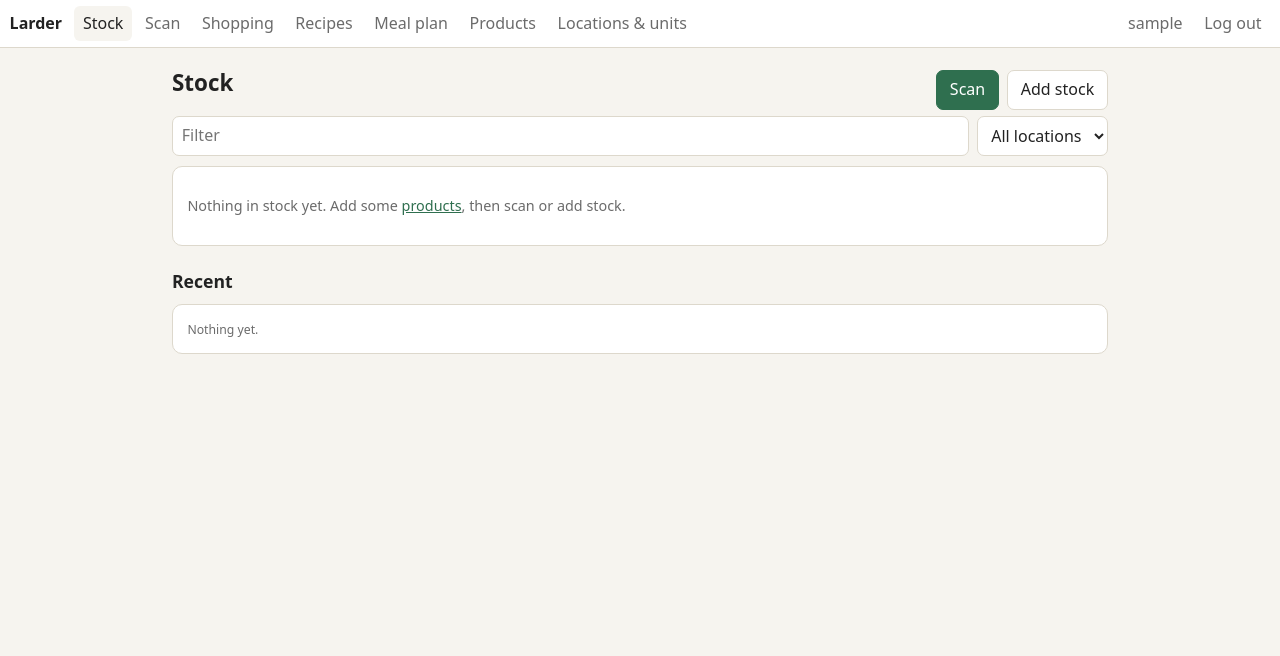
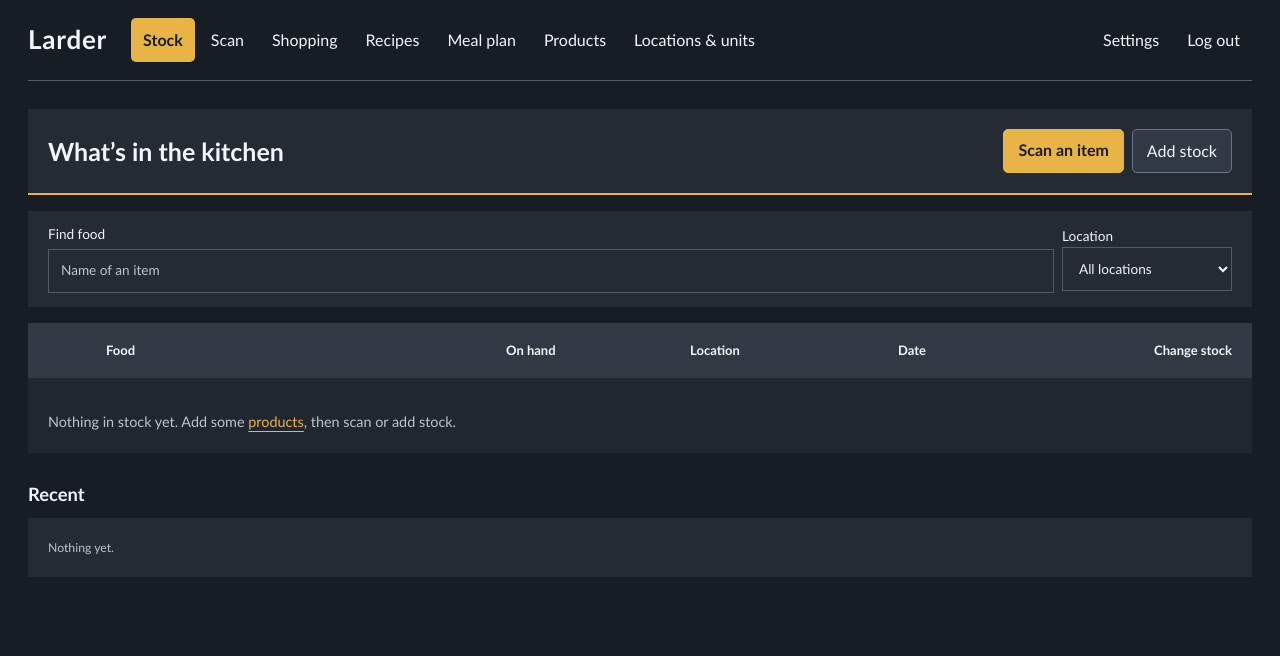
Before and after one commit to Jonesyj83/larder, a FastAPI app: page / in a window 1280 px wide. Shown: the top 656 px of the page. Run offline with FastAPI, Linux system fonts and the light colour scheme; the visitor is signed in with stand-in values (Sample User, id 1); data comes from the database, SQL or seed files in the repository; data that the repository does not hold is empty; some libraries are stand-ins or nearby versions.

Commit message:
give the kitchen screens a charcoal and amber theme

```diff
--- a/app/static/style.css
+++ b/app/static/style.css
@@ -1,30 +1,18 @@
 :root {
-  --bg: #f6f4ef;
-  --card: #ffffff;
-  --text: #222;
-  --muted: #6b6b6b;
-  --line: #ddd8cc;
-  --accent: #2f6f4f;
-  --accent-text: #fff;
-  --warn: #b26b00;
-  --bad: #b3261e;
-  --ok: #2f6f4f;
-  --input: #fff;
-}
-@media (prefers-color-scheme: dark) {
-  :root {
-    --bg: #161816;
-    --card: #20231f;
-    --text: #e6e6e0;
-    --muted: #9a9c94;
-    --line: #353a33;
-    --accent: #6fb38a;
-    --accent-text: #0f1a13;
-    --warn: #e0a040;
-    --bad: #ef7b6f;
-    --ok: #6fb38a;
-    --input: #181a17;
-  }
+  color-scheme: dark;
+  --bg: #171d25;
+  --card: #252b33;
+  --inventory: #202730;
+  --control: #303944;
+  --text: #f2f4f7;
+  --muted: #bac4d1;
+  --line: #505b6a;
+  --accent: #e9b447;
+  --accent-text: #171d25;
+  --warn: #ffc36b;
+  --bad: #ffaaa0;
+  --ok: #a9d8bc;
+  --input: #252b33;
 }
 
 * { box-sizing: border-box; }
@@ -32,7 +20,7 @@
 
 body {
   margin: 0;
-  font: 16px/1.45 system-ui, -apple-system, "Segoe UI", Roboto, sans-serif;
+  font: 16px/1.45 "Trebuchet MS", Arial, sans-serif;
   background: var(--bg);
   color: var(--text);
 }
@@ -42,39 +30,33 @@ a { color: var(--accent); }
 header.top {
   display: flex;
   align-items: center;
-  gap: .25rem;
-  padding: .4rem .6rem;
-  background: var(--card);
+  gap: 24px;
+  padding: 18px 0;
+  margin: 0 auto;
+  max-width: 1244px;
   border-bottom: 1px solid var(--line);
-  overflow-x: auto;
-  white-space: nowrap;
-  position: sticky;
-  top: 0;
-  z-index: 10;
+  flex-wrap: wrap;
 }
-header.top .brand { font-weight: 700; margin-right: .5rem; text-decoration: none; color: var(--text); }
-header.top a.nav {
-  text-decoration: none;
-  color: var(--muted);
-  padding: .35rem .55rem;
-  border-radius: 6px;
-}
-header.top a.nav.on { color: var(--text); background: var(--bg); }
-header.top .spacer { flex: 1; }
-
-main { max-width: 960px; margin: 0 auto; padding: 1rem .75rem 4rem; }
-h1 { font-size: 1.4rem; margin: .2rem 0 1rem; }
-h2 { font-size: 1.1rem; margin: 1.4rem 0 .6rem; }
-
-.card {
-  background: var(--card);
-  border: 1px solid var(--line);
-  border-radius: 10px;
-  padding: .9rem;
-  margin-bottom: .8rem;
-}
-
-.row { display: flex; gap: .5rem; align-items: center; flex-wrap: wrap; }
+header.top .brand { font-size: 26px; font-weight: 700; letter-spacing: .03em; text-decoration: none; color: var(--text); }
+header.top nav { display: flex; flex: 1; gap: 4px; flex-wrap: wrap; }
+header.top a.nav { text-decoration: none; color: var(--text); padding: 10px 12px; border-radius: 5px; min-height: 44px; }
+header.top a.nav:hover { background: var(--control); }
+header.top a.nav.on { color: var(--accent-text); background: var(--accent); font-weight: 700; }
+header.top .account { display: flex; gap: 4px; flex-wrap: wrap; }
+main { max-width: 1300px; margin: 0 auto; padding: 28px 28px 4rem; min-width: 0; }
+h1 { font-size: 25px; margin: 0; }
+h2 { font-size: 1.15rem; margin: 28px 0 10px; }
+.page-head { background: var(--card); padding: 20px; border-bottom: 2px solid var(--accent); margin-bottom: 16px; min-height: 86px; }
+.card { background: var(--card); border: 0; border-radius: 0; padding: 20px; margin-bottom: 16px; }
+.toolbar { background: var(--card); padding: 14px 20px; margin-bottom: 16px; }
+.toolbar label { color: var(--text); margin: 0; }
+.toolbar label.grow { display: grid; gap: 4px; }
+.notice { background: #393024; border: 1px solid #89724f; }
+.inventory { background: var(--inventory); padding: 0; }
+.inventory > p { padding: 20px; }
+.login { max-width: 420px; margin: 3rem auto; }
+.login .primary { width: 100%; margin-top: 12px; }
+.row { display: flex; gap: 8px; align-items: center; flex-wrap: wrap; }
 .row > .grow { flex: 1; min-width: 8rem; }
 .muted { color: var(--muted); font-size: .9em; }
 .small { font-size: .85em; }
@@ -88,12 +70,13 @@ label { display: block; font-size: .85rem; color: var(--muted); margin: .5rem 0
 label.inline { display: inline-flex; align-items: center; gap: .35rem; color: var(--text); font-size: 1rem; }
 
 input, select, textarea {
+  max-width: 100%;
   font: inherit;
   color: var(--text);
   background: var(--input);
   border: 1px solid var(--line);
-  border-radius: 7px;
-  padding: .45rem .55rem;
+  border-radius: 0;
+  padding: 8px 12px;
   width: 100%;
 }
 input[type=checkbox], input[type=radio] { width: auto; }
@@ -103,50 +86,51 @@ button, .btn {
   font: inherit;
   cursor: pointer;
   border: 1px solid var(--line);
-  background: var(--card);
+  background: var(--control);
   color: var(--text);
-  padding: .45rem .8rem;
-  border-radius: 7px;
+  padding: 8px 14px;
+  border-color: #697689;
+  border-radius: 5px;
   text-decoration: none;
   display: inline-block;
 }
-button.primary, .btn.primary { background: var(--accent); color: var(--accent-text); border-color: var(--accent); }
+button.primary, .btn.primary { font-weight: 700; background: var(--accent); color: var(--accent-text); border-color: var(--accent); }
 button.danger { color: var(--bad); }
-button.small { padding: .2rem .5rem; font-size: .85rem; }
+button.small { min-height: 44px; padding: 8px 12px; font-size: .85rem; }
 button:disabled { opacity: .5; cursor: default; }
 
 table { width: 100%; border-collapse: collapse; }
-th, td { text-align: left; padding: .45rem .35rem; border-bottom: 1px solid var(--line); vertical-align: middle; }
-th { font-size: .8rem; color: var(--muted); font-weight: 600; }
+th, td { text-align: left; padding: 14px 12px; border-bottom: 1px solid var(--line); vertical-align: middle; }
+th { font-size: .8rem; color: var(--muted); font-weight: 600; background: var(--control); }
 
-.grid2 { display: grid; grid-template-columns: 1fr 1fr; gap: 0 .75rem; }
-.grid3 { display: grid; grid-template-columns: 1fr 1fr 1fr; gap: 0 .75rem; }
+.grid2 { display: grid; grid-template-columns: 1fr 1fr; gap: 0 20px; }
+.grid3 { display: grid; grid-template-columns: 1fr 1fr 1fr; gap: 0 20px; }
 @media (max-width: 560px) {
   .grid2, .grid3 { grid-template-columns: 1fr; }
   .hide-small { display: none; }
 }
 
-.thumb { width: 42px; height: 42px; object-fit: cover; border-radius: 6px; background: var(--bg); display: block; }
+.thumb { flex-shrink: 0; width: 42px; height: 42px; object-fit: cover; border-radius: 6px; background: var(--bg); display: block; }
 .thumb.blank { border: 1px dashed var(--line); }
 
 .list-item {
   display: flex;
   gap: .7rem;
   align-items: center;
-  padding: .55rem 0;
+  padding: 18px 0;
   border-bottom: 1px solid var(--line);
 }
 .list-item:last-child { border-bottom: none; }
 .list-item .grow { flex: 1; min-width: 0; }
 
-.tabs { display: flex; gap: .3rem; margin-bottom: .8rem; }
+.tabs { display: flex; flex-wrap: wrap; gap: 8px; margin-bottom: .8rem; }
 .tabs button.on { background: var(--accent); color: var(--accent-text); border-color: var(--accent); }
 
 .pill {
   display: inline-block;
   font-size: .75rem;
   padding: .05rem .45rem;
-  border-radius: 99px;
+  border-radius: 3px;
   border: 1px solid var(--line);
   color: var(--muted);
 }
@@ -159,12 +143,12 @@ th { font-size: .8rem; color: var(--muted); font-weight: 600; }
   background: var(--text);
   color: var(--bg);
   padding: .6rem 1rem;
-  border-radius: 8px;
+  border-radius: 5px;
   max-width: 90vw;
   z-index: 50;
   box-shadow: 0 2px 10px rgba(0,0,0,.25);
 }
-.toast.bad { background: var(--bad); color: #fff; }
+.toast.bad { background: var(--bad); color: var(--accent-text); }
 
 .modal-bg {
   position: fixed; inset: 0;
@@ -174,13 +158,13 @@ th { font-size: .8rem; color: var(--muted); font-weight: 600; }
   overflow-y: auto;
   z-index: 40;
 }
-.modal { background: var(--card); border-radius: 10px; padding: 1rem; width: 100%; max-width: 560px; }
+.modal { background: var(--card); border-radius: 5px; padding: 1rem; width: 100%; max-width: 560px; }
 
 /* scanner */
 .scanner {
   position: relative;
   background: #000;
-  border-radius: 10px;
+  border-radius: 5px;
   overflow: hidden;
   aspect-ratio: 4 / 3;
   max-height: 50vh;
@@ -191,7 +175,7 @@ th { font-size: .8rem; color: var(--muted); font-weight: 600; }
 .scanner .aim {
   position: absolute; left: 12%; right: 12%; top: 35%; bottom: 35%;
   border: 2px solid rgba(255,255,255,.7);
-  border-radius: 8px;
+  border-radius: 5px;
   pointer-events: none;
 }
 .scanner .placeholder {
@@ -201,16 +185,78 @@ th { font-size: .8rem; color: var(--muted); font-weight: 600; }
 }
 
 .week { display: grid; grid-template-columns: repeat(7, minmax(0, 1fr)); gap: .4rem; }
-.week .day { background: var(--card); border: 1px solid var(--line); border-radius: 8px; padding: .4rem; min-height: 8rem; }
+.week .day { background: var(--card); border: 1px solid var(--line); border-radius: 0; padding: 12px; min-height: 10rem; }
 .week .day.today { border-color: var(--accent); }
 .week .slot { font-size: .8rem; margin-bottom: .35rem; }
 .week .slot b { display: block; font-size: .7rem; color: var(--muted); font-weight: 600; text-transform: uppercase; }
 .week .meal { background: var(--bg); border-radius: 5px; padding: .15rem .3rem; margin-top: .15rem; display: flex; gap: .2rem; align-items: center; }
-.week .meal span { flex: 1; overflow: hidden; text-overflow: ellipsis; }
-.week .meal button { padding: 0 .3rem; border: 0; background: none; color: var(--muted); }
+.week .meal span { flex: 1; overflow-wrap: anywhere; min-width: 0; }
+.week .meal button { padding: 4px 8px; border: 0; background: none; color: var(--muted); }
 @media (max-width: 800px) {
   .week { grid-template-columns: 1fr; }
   .week .day { min-height: 0; }
 }
 
 pre.suggestion { white-space: pre-wrap; font: inherit; margin: 0; }
+
+button, .btn, input:not([type=checkbox]):not([type=radio]), select { min-height: 44px; }
+button, a, input, select { touch-action: manipulation; }
+a { text-underline-offset: 4px; }
+button:hover:not(:disabled), .btn:hover { filter: brightness(1.1); }
+button:active:not(:disabled), .btn:active { transform: translateY(1px); }
+:focus-visible { outline: 3px solid var(--accent); outline-offset: 3px; }
+::selection { background: var(--accent); color: var(--accent-text); }
+input, textarea { caret-color: var(--accent); }
+input::placeholder, textarea::placeholder { color: var(--muted); opacity: 1; }
+input[type=checkbox], input[type=radio] { accent-color: var(--accent); flex-shrink: 0; }
+.row > *, .grid2 > *, .grid3 > * { min-width: 0; }
+.list-item .grow, td, pre, .suggestion { overflow-wrap: anywhere; }
+.card > :first-child { margin-top: 0; }
+.card .card { background: var(--inventory); border: 1px solid var(--line); padding: 14px; }
+.modal { border: 1px solid var(--line); padding: 24px; }
+.modal > b, .modal .grow > b { font-size: 1.15rem; }
+.modal-bg { background: rgba(0,0,0,.7); }
+.page-head .tabs { margin: 0; }
+.scanner { max-width: 720px; border: 1px solid var(--line); }
+.scanner .placeholder { color: var(--muted); }
+.week .day.today { border-top: 3px solid var(--accent); }
+.week .slot { margin-top: 16px; }
+.week .slot b { text-transform: none; font-size: .85rem; }
+.week .meal { padding: 8px; border-radius: 0; align-items: flex-start; }
+.week .meal a { color: var(--text); }
+.stock-head, .stock-item { display: grid; grid-template-columns: 42px minmax(160px,1.6fr) .7fr .8fr 1fr auto; gap: 16px; align-items: center; padding: 18px 20px; }
+.stock-head { background: var(--control); font-size: 13px; font-weight: 700; }
+.stock-item > * { min-width: 0; overflow-wrap: anywhere; }
+.stock-item { border-bottom: 1px solid var(--line); }
+.stock-item .stock-name { border: 0; background: none; padding: 0; text-align: left; font-weight: 700; }
+.stock-item .stock-date { font-size: 14px; }
+.stock-quantity, td { font-variant-numeric: tabular-nums; }
+.stock-details { padding: 16px 20px; background: var(--card); border-bottom: 1px solid var(--line); }
+@media (max-width: 1300px) { header.top { margin: 0 28px; } }
+@media (max-width: 740px) {
+  header.top { margin: 0 12px; gap: 12px; }
+  header.top nav { flex-basis: 100%; }
+  header.top a.nav { padding: 10px; }
+  header.top .account { margin-left: auto; }
+  main { padding: 18px 12px 3rem; }
+  .page-head { padding: 16px; align-items: flex-start; }
+  .page-head h1 { flex-basis: 100%; }
+  .card, .toolbar { padding: 12px; }
+  .inventory { padding: 0; }
+  .grid2, .grid3 { grid-template-columns: 1fr; }
+  .toolbar > label { flex: 1; }
+  .stock-head { display: none; }
+  .stock-item { grid-template-columns: 42px minmax(0,1fr) auto; gap: 6px 12px; padding: 16px 12px; }
+  .stock-item .thumb { grid-row: 1 / span 3; }
+  .stock-name { grid-column: 2; }
+  .stock-quantity { grid-column: 3; grid-row: 1; text-align: right; }
+  .stock-place, .stock-date { grid-column: 2; font-size: 14px; }
+  .stock-actions { grid-column: 3; grid-row: 2 / span 2; align-self: end; }
+  .stock-details { padding: 12px; }
+  .list-item { gap: 8px; flex-wrap: wrap; }
+  .list-item .grow { min-width: 120px; }
+  .modal-bg { padding: 12px; }
+  .modal { padding: 16px; }
+  .login { margin: 24px auto; }
+}
+@media (prefers-reduced-motion: reduce) { button:active:not(:disabled), .btn:active { transform: none; } }
--- a/app/templates/base.html
+++ b/app/templates/base.html
@@ -6,7 +6,7 @@
 <title>{{ title }} - Larder</title>
 <script>window.BASE_PATH = {{ base_path | tojson }};</script>
 <link rel="manifest" href="{{ base_path }}/manifest.webmanifest">
-<meta name="theme-color" content="#2f6f4f">
+<meta name="theme-color" content="#171d25">
 <link rel="icon" href="{{ base_path }}/static/icon.svg" type="image/svg+xml">
 <link rel="apple-touch-icon" href="{{ base_path }}/icon-192.png">
 <link rel="stylesheet" href="{{ base_path }}/static/style.css">
@@ -18,19 +18,22 @@
 {% set here = request.url.path %}
 <header class="top">
   <a class="brand" href="{{ base_path }}/">Larder</a>
-  <a class="nav {{ 'on' if here == base_path + '/' or here == base_path }}" href="{{ base_path }}/">Stock</a>
-  <a class="nav {{ 'on' if here == base_path + '/scan' }}" href="{{ base_path }}/scan">Scan</a>
-  <a class="nav {{ 'on' if here == base_path + '/shopping' }}" href="{{ base_path }}/shopping">Shopping</a>
-  <a class="nav {{ 'on' if here.startswith(base_path + '/recipes') }}" href="{{ base_path }}/recipes">Recipes</a>
-  <a class="nav {{ 'on' if here == base_path + '/mealplan' }}" href="{{ base_path }}/mealplan">Meal plan</a>
-  <a class="nav {{ 'on' if here == base_path + '/products' }}" href="{{ base_path }}/products">Products</a>
-  <a class="nav {{ 'on' if here == base_path + '/manage' }}" href="{{ base_path }}/manage">Locations &amp; units</a>
-  <span class="spacer"></span>
-  <a class="nav {{ 'on' if here == base_path + '/settings' }}" href="{{ base_path }}/settings">{{ user.username }}</a>
+  <nav aria-label="Main navigation">
+  <a class="nav {{ 'on' if here == base_path + '/' or here == base_path }}" aria-current="{{ 'page' if here == base_path + '/' or here == base_path else 'false' }}" href="{{ base_path }}/">Stock</a>
+  <a class="nav {{ 'on' if here == base_path + '/scan' }}" aria-current="{{ 'page' if here == base_path + '/scan' else 'false' }}" href="{{ base_path }}/scan">Scan</a>
+  <a class="nav {{ 'on' if here == base_path + '/shopping' }}" aria-current="{{ 'page' if here == base_path + '/shopping' else 'false' }}" href="{{ base_path }}/shopping">Shopping</a>
+  <a class="nav {{ 'on' if here.startswith(base_path + '/recipes') }}" aria-current="{{ 'page' if here.startswith(base_path + '/recipes') else 'false' }}" href="{{ base_path }}/recipes">Recipes</a>
+  <a class="nav {{ 'on' if here == base_path + '/mealplan' }}" aria-current="{{ 'page' if here == base_path + '/mealplan' else 'false' }}" href="{{ base_path }}/mealplan">Meal plan</a>
+  <a class="nav {{ 'on' if here == base_path + '/products' }}" aria-current="{{ 'page' if here == base_path + '/products' else 'false' }}" href="{{ base_path }}/products">Products</a>
+  <a class="nav {{ 'on' if here == base_path + '/manage' }}" aria-current="{{ 'page' if here == base_path + '/manage' else 'false' }}" href="{{ base_path }}/manage">Locations &amp; units</a>
+  </nav>
+  <div class="account">
+  <a class="nav {{ 'on' if here == base_path + '/settings' }}" aria-current="{{ 'page' if here == base_path + '/settings' else 'false' }}" href="{{ base_path }}/settings" aria-label="Settings for {{ user.username }}">Settings</a>
   <a class="nav" href="#" onclick="logout(); return false">Log out</a>
+  </div>
 </header>
 {% endif %}
-<main>
+<main id="main">
 {% block content %}{% endblock %}
 </main>
 <div x-data x-cloak x-show="$store.toast.msg" class="toast" :class="$store.toast.bad && 'bad'"
--- a/app/templates/manage.html
+++ b/app/templates/manage.html
@@ -1,7 +1,7 @@
 {% extends "base.html" %}
 {% block content %}
 <div x-data="managePage()" x-init="load()">
-  <h1>Locations &amp; units</h1>
+  <div class="row page-head"><h1>Locations &amp; units</h1></div>
 
   <h2>Locations</h2>
   <div class="card">
--- a/app/templates/recipes.html
+++ b/app/templates/recipes.html
@@ -1,7 +1,7 @@
 {% extends "base.html" %}
 {% block content %}
 <div x-data="recipesPage()" x-init="init()">
-  <div class="row">
+  <div class="row page-head">
     <h1 class="grow">Recipes</h1>
     <button @click="ideaOpen = true" :disabled="!suggest" :title="suggest ? '' : 'Add an API key in Settings to use this'">Suggest a recipe</button>
     <button class="primary" @click="edit(null)">New recipe</button>
@@ -10,7 +10,7 @@
 
   <!-- list -->
   <div x-show="!current">
-    <label class="inline" style="margin-bottom: .6rem"><input type="checkbox" x-model="onlyReady"> Only what I can make right now</label>
+    <label class="inline toolbar"><input type="checkbox" x-model="onlyReady"> Only what I can make right now</label>
     <div class="card">
       <p class="muted" x-show="loaded && !recipes.length" x-cloak>No recipes yet.</p>
       <template x-for="r in shown()" :key="r.id">
--- a/app/templates/settings.html
+++ b/app/templates/settings.html
@@ -1,7 +1,7 @@
 {% extends "base.html" %}
 {% block content %}
 <div x-data="settingsPage()" x-init="init()">
-  <h1>Settings</h1>
+  <div class="row page-head"><h1>Settings</h1></div>
 
   <h2>You</h2>
   <div class="card">
--- a/app/templates/stock.html
+++ b/app/templates/stock.html
@@ -1,13 +1,13 @@
 {% extends "base.html" %}
 {% block content %}
 <div x-data="stockPage()" x-init="load()" @stock-changed.window="load()">
-  <div class="row">
-    <h1 class="grow">Stock</h1>
-    <a class="btn primary" href="{{ base_path }}/scan">Scan</a>
+  <div class="row page-head">
+    <h1 class="grow">What’s in the kitchen</h1>
+    <a class="btn primary" href="{{ base_path }}/scan">Scan an item</a>
     <button @click="adding = true">Add stock</button>
   </div>
 
-  <div class="card" x-show="expiring.length" x-cloak>
+  <div class="card notice" x-show="expiring.length" x-cloak>
     <b>Going off soon</b>
     <template x-for="e in expiring" :key="e.id">
       <div class="small">
@@ -26,35 +26,35 @@
     <div class="small muted" x-text="missing.map(m => m.name + ' (' + num(m.amount) + '/' + num(m.min_stock) + ' ' + m.unit + ')').join(', ')"></div>
   </div>
 
-  <div class="row" style="margin-bottom: .6rem">
-    <input class="grow" placeholder="Filter" x-model="q">
-    <select x-model="loc" @change="load()" style="width: auto">
+  <div class="row toolbar">
+    <label class="grow" for="stock-search">Find food<input id="stock-search" type="search" placeholder="Name of an item" x-model="q"></label>
+    <label for="stock-location">Location<select id="stock-location" x-model="loc" @change="load()">
       <option value="">All locations</option>
       <template x-for="l in locations" :key="l.id"><option :value="l.id" x-text="l.name"></option></template>
-    </select>
+    </select></label>
   </div>
 
-  <div class="card">
+  <div class="card inventory">
+    <div class="stock-head" aria-hidden="true"><span></span><span>Food</span><span>On hand</span><span>Location</span><span>Date</span><span>Change stock</span></div>
     <p class="muted" x-show="loaded && !items.length" x-cloak>
       Nothing in stock yet. Add some <a href="{{ base_path }}/products">products</a>, then scan or add stock.
     </p>
+    <p class="muted" x-show="loaded && items.length && !filtered().length" x-cloak>No food matches. Clear the search or choose another location.</p>
     <template x-for="s in filtered()" :key="s.product_id">
       <div>
-        <div class="list-item">
-          <img x-show="s.picture" :src="pic(s.picture)" class="thumb">
+        <div class="stock-item">
+          <img x-show="s.picture" :src="pic(s.picture)" class="thumb" alt="">
           <div x-show="!s.picture" class="thumb blank"></div>
-          <div class="grow" @click="toggle(s)" style="cursor: pointer">
-            <div><b x-text="s.name"></b></div>
-            <div class="small">
-              <span x-text="qty(s.amount, s.unit, s.unit_plural)"></span>
-              <span class="muted" x-text="s.locations ? ' - ' + s.locations : ''"></span>
-              <span :class="expiry(s.next_expiry, s.shelf_life_kind).cls" x-text="' ' + expiry(s.next_expiry, s.shelf_life_kind).text"></span>
-            </div>
+          <button class="stock-name" @click="toggle(s)" :aria-expanded="open == s.product_id" x-text="s.name"></button>
+          <span class="stock-quantity" x-text="qty(s.amount, s.unit, s.unit_plural)"></span>
+          <span class="stock-place" x-text="s.locations || '—'"></span>
+          <span class="stock-date" :class="expiry(s.next_expiry, s.shelf_life_kind).cls" x-text="expiry(s.next_expiry, s.shelf_life_kind).text"></span>
+          <div class="row stock-actions">
+            <button class="small" @click="$dispatch('stock-modal', {product_id: s.product_id, mode: 'consume'})">Use</button>
+            <button class="small" @click="$dispatch('stock-modal', {product_id: s.product_id, mode: 'purchase'})">Add</button>
           </div>
-          <button class="small" @click="$dispatch('stock-modal', {product_id: s.product_id, mode: 'consume'})">Use</button>
-          <button class="small hide-small" @click="$dispatch('stock-modal', {product_id: s.product_id, mode: 'purchase'})">+</button>
         </div>
-        <div x-show="open == s.product_id" x-cloak style="padding: 0 0 .6rem 3rem">
+        <div class="stock-details" x-show="open == s.product_id" x-cloak>
           <template x-for="e in entries" :key="e.id">
             <div class="row small" style="margin: .25rem 0">
               <input type="number" step="any" min="0" x-model.number="e.amount" style="width: 6rem">
```
Also changed, not shown: app/icons.py (+5 -5 lines), app/templates/login.html (+6 -6 lines), app/templates/mealplan.html (+5 -5 lines), app/templates/products.html (+4 -4 lines), app/templates/scan.html (+9 -6 lines), app/templates/shopping.html (+5 -5 lines), tests/test_pages.py (added, +146 -0 lines), app/static/icon.svg, app/static/manifest.webmanifest.
